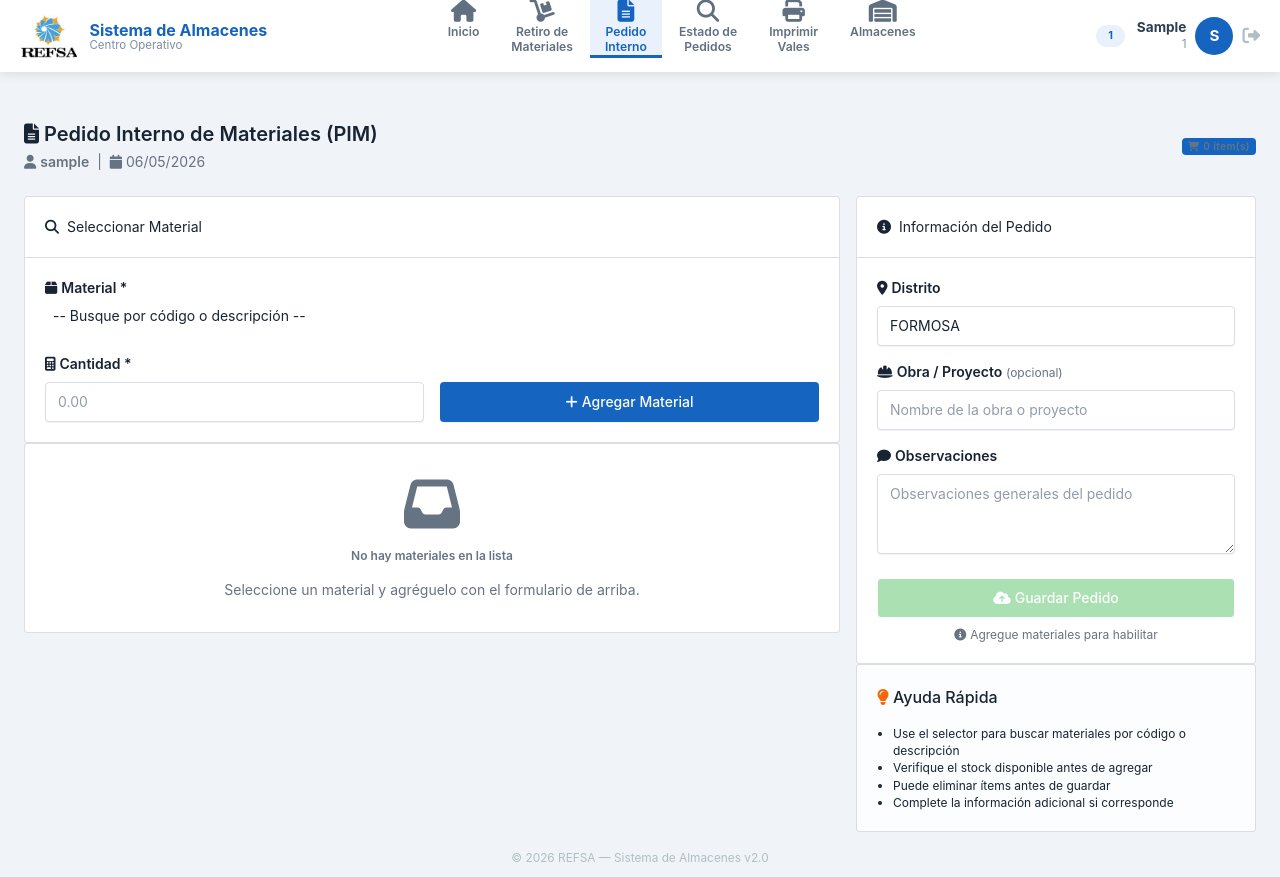
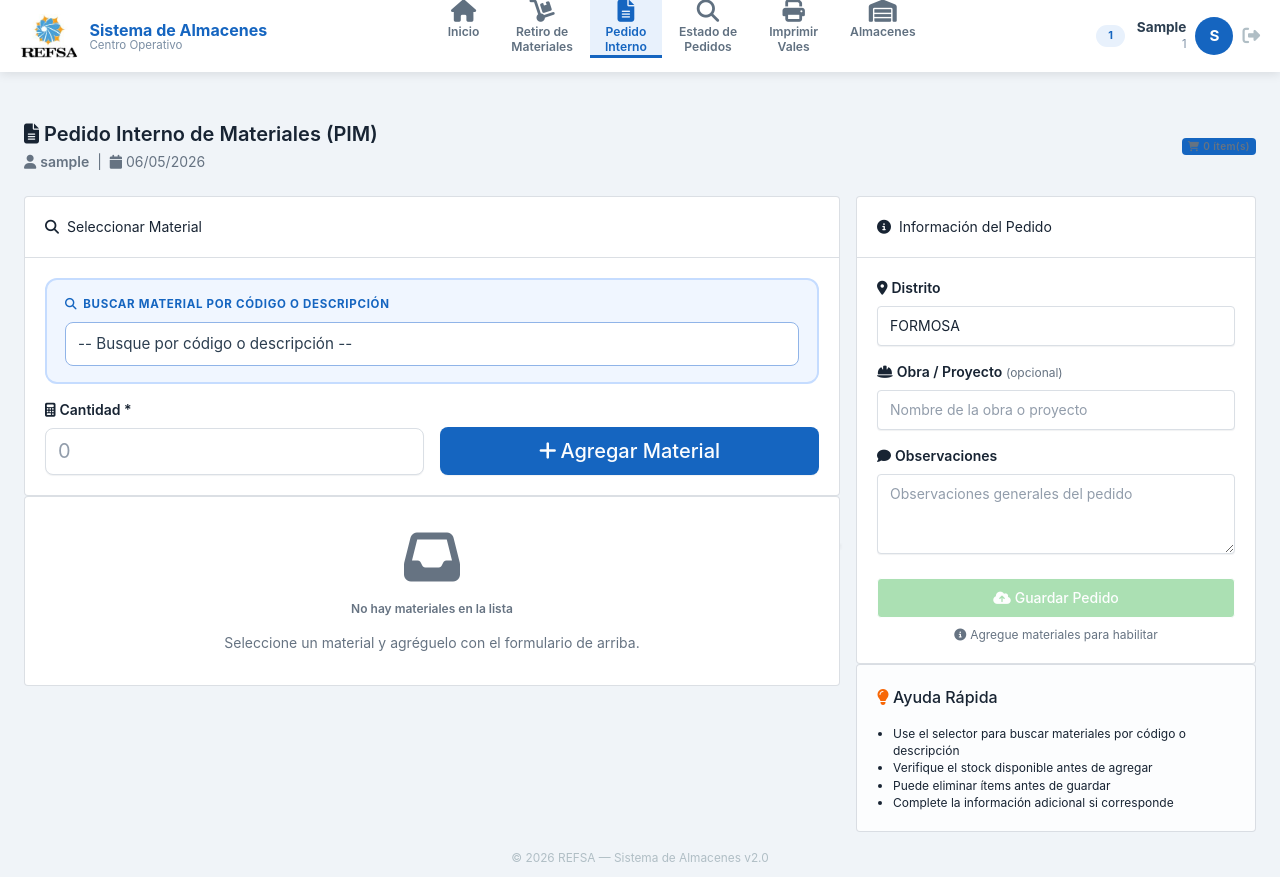
Before and after one commit to gouxgle/comprasrefsa, a Flask app: page /pedidos.pedido_interno in a window 1280 px wide. Run offline with Flask 3, Linux system fonts and the light colour scheme; the visitor is signed in with stand-in values (Sample User, id 1); data that the repository does not hold is empty; some libraries are stand-ins or nearby versions.

Commit message:
Retiro+PIM: buscador unificado, text-overflow ellipsis, stock badge sin encimarse, cantidad entera, marca de agua

```diff
--- a/templates/pedido_interno.html
+++ b/templates/pedido_interno.html
@@ -2,8 +2,68 @@
 
 {% block title %}Pedido Interno de Materiales — REFSA{% endblock %}
 
+{% block extra_css %}
+<style>
+/* watermark */
+.page-watermark {
+    position: fixed; inset: 0;
+    pointer-events: none; z-index: 0;
+    display: flex; align-items: center; justify-content: center;
+}
+.page-watermark img { width: min(420px, 55vw); opacity: .045; user-select: none; }
+
+/* buscador de material */
+.material-search-box {
+    background: #f0f6ff;
+    border: 2px solid #c5dcff;
+    border-radius: 12px;
+    padding: 16px 18px;
+}
+.material-search-box .search-title {
+    font-size: .72rem; font-weight: 700; text-transform: uppercase;
+    letter-spacing: .06em; color: #1565c0;
+    margin-bottom: 10px; display: flex; align-items: center; gap: 6px;
+}
+.select2-container--bootstrap-5 .select2-selection {
+    border: 1.5px solid #90b4e8 !important;
+    border-radius: 8px !important;
+    min-height: 44px !important;
+    font-size: .95rem !important;
+    background: #fff !important;
+}
+.select2-container--bootstrap-5 .select2-selection--single .select2-selection__rendered {
+    line-height: 42px !important;
+    padding-left: 12px !important;
+    padding-right: 36px !important;
+    color: #2c3e50 !important;
+    white-space: nowrap !important;
+    overflow: hidden !important;
+    text-overflow: ellipsis !important;
+}
+.select2-container--bootstrap-5 .select2-selection--single .select2-selection__clear {
+    right: 10px !important;
+    top: 50% !important;
+    transform: translateY(-50%) !important;
+    position: absolute !important;
+}
+.select2-container--bootstrap-5 .select2-search__field { font-size: .9rem !important; }
+.stock-badge {
+    display: inline-flex; align-items: center; gap: 6px;
+    padding: 6px 14px; border-radius: 20px;
+    font-size: .85rem; font-weight: 600; margin-top: 8px;
+}
+.stock-ok   { background:#d1fae5; color:#166534; }
+.stock-none { background:#fee2e2; color:#991b1b; }
+</style>
+{% endblock %}
+
 {% block content %}
-<div class="row mt-3">
+<!-- marca de agua REFSA -->
+<div class="page-watermark">
+    <img src="{{ url_for('static', filename='Logo_REFSA.jpg') }}" alt="">
+</div>
+
+<div class="row mt-3" style="position:relative;z-index:1;">
     <div class="col-12">
         <div class="d-flex justify-content-between align-items-center mb-4">
             <div>
@@ -23,7 +83,7 @@
     </div>
 </div>
 
-<div class="row">
+<div class="row" style="position:relative;z-index:1;">
     <!-- Columna principal -->
     <div class="col-lg-8">
         <!-- Selección de material -->
@@ -33,33 +93,35 @@
             </div>
             <div class="card-body">
                 <form method="POST" id="formAgregar">
-                    <div class="row g-3">
-                        <div class="col-12">
-                            <label class="form-label fw-semibold">
-                                <i class="fas fa-box me-1"></i>Material *
-                            </label>
+
+                    <div class="material-search-box mb-3">
+                        <div class="search-title">
+                            <i class="fas fa-search"></i>Buscar material por código o descripción
+                        </div>
                         <select name="material" id="material" class="form-select" required>
-                                <option value="">-- Seleccione un material --</option>
+                            <option value="">Escriba el código o nombre del material...</option>
                             {% for m in materiales %}
                             <option value="{{ m[0] }}|{{ m[1] }}"
                                     data-stock="{{ m[3] if m[3] else 0 }}">
-                                    {{ m[0] }}-{{ m[1] }} | {{ m[2] }} &nbsp;(Stock: {{ m[3] if m[3] else 0 }})
+                                {{ m[0] }}-{{ m[1] }} · {{ m[2] }}
                             </option>
                             {% endfor %}
                         </select>
-                            <div id="stockInfo" class="form-text mt-1"></div>
+                        <div id="stockInfo"></div>
                     </div>
+
+                    <div class="row g-3">
                         <div class="col-md-6">
                             <label class="form-label fw-semibold">
                                 <i class="fas fa-calculator me-1"></i>Cantidad *
                             </label>
                             <input type="number" name="cantidad" id="cantidad"
-                                   class="form-control" placeholder="0.00"
-                                   min="0.01" step="0.01" required>
+                                   class="form-control form-control-lg" placeholder="0"
+                                   min="1" step="1" required>
                         </div>
                         <div class="col-md-6 d-flex align-items-end">
                             <button type="submit" name="accion" value="agregar"
-                                    class="btn btn-primary w-100">
+                                    class="btn btn-primary btn-lg w-100">
                                 <i class="fas fa-plus me-1"></i>Agregar Material
                             </button>
                         </div>
@@ -219,15 +281,19 @@ $(document).ready(function() {
 
     $('#material').on('change', function() {
         var stock = $(this).find(':selected').data('stock');
-        if (stock !== undefined && $(this).val()) {
-            var cls  = stock > 0 ? 'text-success' : 'text-danger';
-            var icon = stock > 0 ? 'check-circle' : 'times-circle';
-            $('#stockInfo').html('<i class="fas fa-' + icon + ' ' + cls + ' me-1"></i>Stock disponible: <strong>' + stock + '</strong>');
+        $('#cantidad').val('');
+        if (!$(this).val()) { $('#stockInfo').html(''); return; }
+        var cls, icon, txt;
+        if (stock > 0) {
+            cls = 'stock-ok'; icon = 'check-circle'; txt = 'Stock disponible: ' + stock + ' unidades';
+        } else {
+            cls = 'stock-none'; icon = 'exclamation-circle'; txt = 'Sin stock disponible';
+        }
+        $('#stockInfo').html(
+            '<div class="stock-badge ' + cls + '">' +
+            '<i class="fas fa-' + icon + '"></i>' + txt + '</div>'
+        );
         $('#cantidad').focus();
-        } else {
-            $('#stockInfo').html('');
-        }
-        $('#cantidad').val('');
     });
 
     $('#formAgregar').on('submit', function(e) {
```
Also changed, not shown: templates/retiro_materiales.html (+10 -0 lines). Lines whose indentation alone changed are shown as unchanged.
